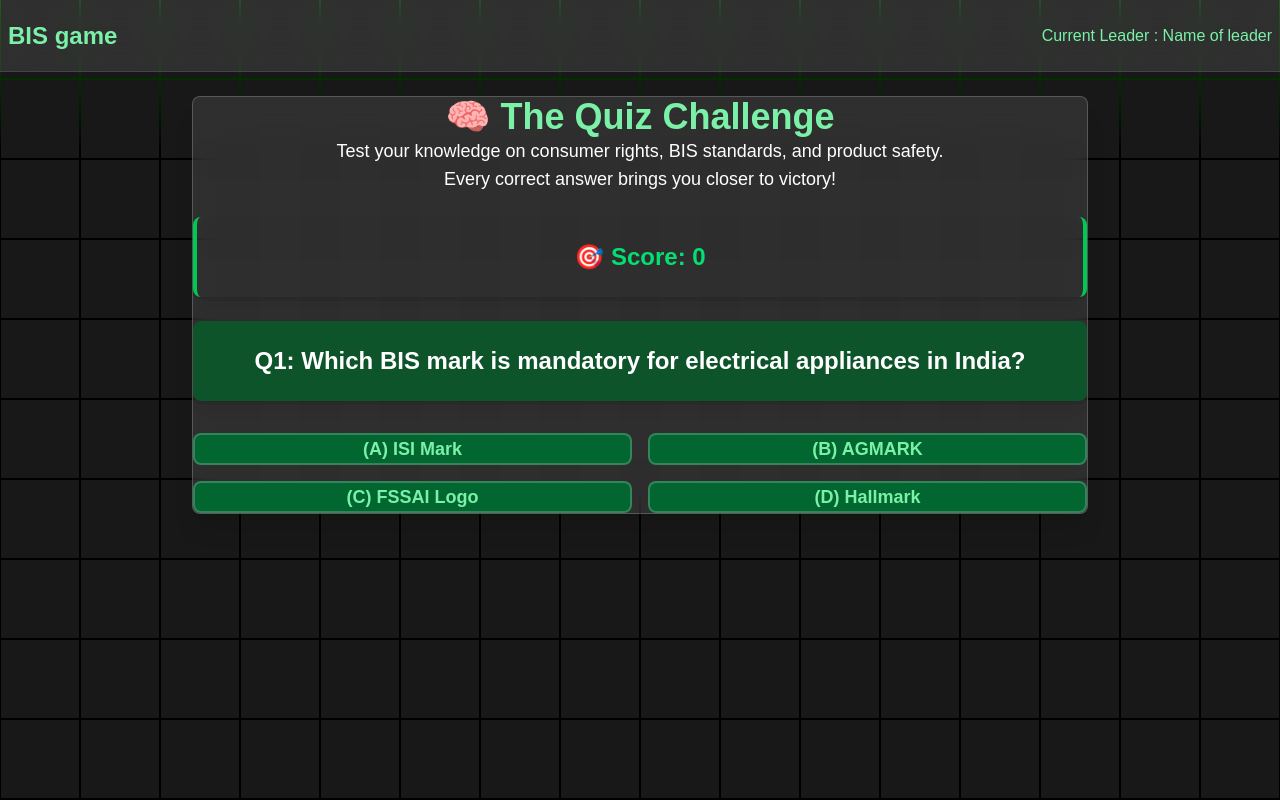
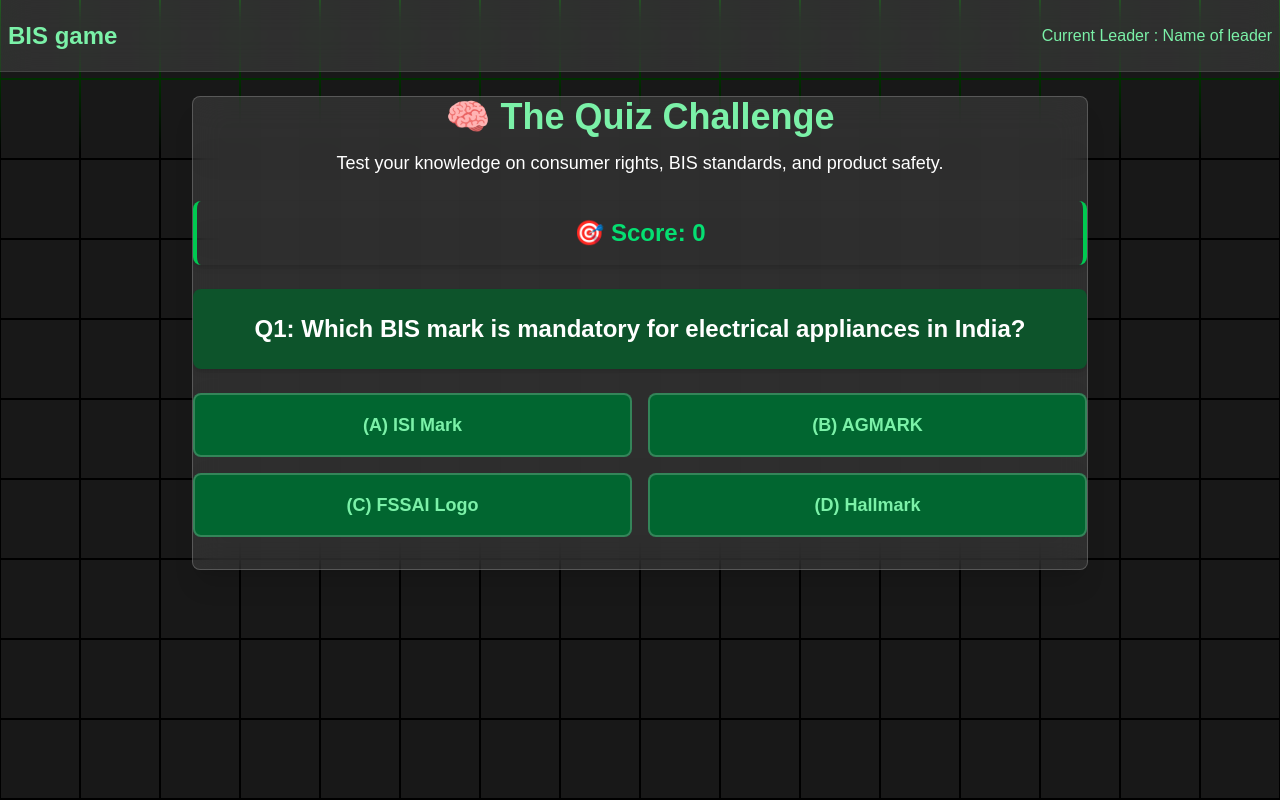
Before and after one commit to GoldGroove06/bis-web-game, a Next.js app: page /quiz/game in a window 1280 px wide. Built offline with nearby package versions, Linux system fonts and the light colour scheme; what @radix-ui/themes would draw is missing.

Commit message:
UI updated

```diff
--- a/src/app/leaderboard/page.js
+++ b/src/app/leaderboard/page.js
@@ -47,7 +47,9 @@
           />
         ))}
       </div>
+
     </div>
+
   );
 
 }
--- a/src/app/page.js
+++ b/src/app/page.js
@@ -29,32 +29,38 @@
   return (
     <main className="flex flex-col items-center justify-center text-center !p-6 bg-white/10 z-30 absolute space-y-4 rounded-xl">
       {/* Game Introduction */}
-      <div className=" shadow-lg p-8 rounded-2xl max-w-4xl text-green-400 mb-10">
-        <h1 className="text-4xl font-extrabold mb-4">🕵️‍♂️ Fake Detector Challenge!!</h1>
-        <div className="text-lg leading-relaxed  !p-2 text-green-300">
-          Are you ready to test your skills? <br/>
-          This game will challenge your eye for detail and knowledge about<div className="text-2xl"> REAL vs. FAKE products.</div>
-        </div>
-        <p className="mt-4 text-lg text-green-300">
-          {/* <p>🎯 Drag & Drop Challenge – Spot the authentic product!</p>
-          <p>🧠 Quiz Battle – Answer MCQs on consumer rights and safety!</p>   */}
-          🏆 Leaderboard Glory – Climb the ranks and prove your expertise!<br/>
-        </p>
-        <p className="mt-4 font-semibold text-green-300">Stay sharp, trust your instincts, and let us begin! 🚀</p>
-      </div>
+      <div className="shadow-lg p-8 rounded-2xl max-w-4xl text-green-400 mb-10">
+  <h1 className="text-4xl font-extrabold mb-4">🏛️ Bureau of Indian Standards</h1>
+  <div className="text-lg leading-relaxed !p-2 text-green-300">
+    The Bureau of Indian Standards (BIS) is the National Standards Body of India, ensuring
+    quality, safety, and reliability across products and services. Established under the Ministry of Consumer Affairs,
+    BIS sets benchmarks for consumer protection, industrial growth, and global trade standards**.
+  </div>
+
+  <p className="mt-4 font-semibold text-green-300">
+    Be an informed consumer—Trust the Standard, Choose BIS!
+  </p>
+</div>
+
 
       {/* Start Game Button & Name Input Modal */}
       <Dialog.Root open={isOpen} onOpenChange={setIsOpen}>
         <Dialog.Trigger>
-          <Button className="!text-green-200 !text-3xl !p-2 !mt-2">
+          <Button className="!text-green-200 !text-3xl !p-2 !mt-2 rounded-xl">
             Start Game
           </Button>
+
+
+
         </Dialog.Trigger>
+
+
 
         <Dialog.Content
           maxWidth="450px"
           className="!bg-black/80 backdrop-blur-lg border border-white/10 p-6 rounded-lg shadow-xl"
         >
+
           <Dialog.Title className="text-green-300 text-2xl font-bold mb-4">
             Enter Your Name to Start the Game
           </Dialog.Title>
@@ -78,9 +84,14 @@
               </Dialog.Close>
               <Button onClick={handleStart} color="green">Start</Button>
             </Flex>
+
           </div>
+
         </Dialog.Content>
       </Dialog.Root>
+
+
     </main>
+
   );
 }
--- a/src/app/quiz/game/page.js
+++ b/src/app/quiz/game/page.js
@@ -1,16 +1,16 @@
 "use client";
-import React, { useState, useEffect, useRef } from "react";
+import React, { useState, useEffect } from "react";
 import { useRouter } from "next/navigation";
 import { IconButton, Button } from "@radix-ui/themes";
-import { ArrowRightIcon, ArrowLeftIcon } from "@radix-ui/react-icons";
+import { ArrowRightIcon } from "@radix-ui/react-icons";
 
 function Game() {
   const router = useRouter();
-  const [color, setColor] = useState("");
-  const [selectedValue, setSelectedValue] = useState(null);
   const [track, setTrack] = useState(0);
   const [score, setScore] = useState(0);
+  const [selectedValue, setSelectedValue] = useState(null);
   const [nextBtn, setNextBtn] = useState(false);
+
   const gameData = [
     {
       question: "Q1: Which BIS mark is mandatory for electrical appliances in India?",
@@ -40,12 +40,12 @@
   };
 
   const handleClick = (index) => {
+    if (selectedValue !== null) return; // Prevent multiple selections
+
     setSelectedValue(index);
     if (index === gameData[track].correct) {
-      setColor("bg-green-500");
       setScore((prev) => prev + 5);
     } else {
-      setColor("bg-red-500");
       setScore((prev) => prev - 3);
     }
     setNextBtn(true);
@@ -69,34 +69,42 @@
   }, [score]);
 
   return (
-    <div className="absolute z-30 top-[6rem] w-full !px-6 flex justify-center">
+    <div className="absolute top-[6rem] w-full !px-6 flex justify-center z-30">
       <div className="bg-white/10 backdrop-blur-lg border border-white/20 text-green-300 p-8 rounded-lg shadow-xl max-w-4xl w-full">
 
         {/* Quiz Header */}
         <div className="text-center !mb-6">
-          <h2 className="text-green-300 text-4xl font-extrabold mb-3">🧠 The Quiz Challenge</h2>
+          <h2 className="text-green-300 text-4xl font-extrabold !mb-3">🧠 The Quiz Challenge</h2>
           <p className="text-white text-lg">Test your knowledge on consumer rights, BIS standards, and product safety.</p>
-          <p className="text-white text-lg mt-2">Every correct answer brings you closer to victory!</p>
         </div>
 
         {/* Score Display */}
-        <div className="!p-6 rounded-lg border-x-4 border-green-500 shadow-md text-center !mb-6">
+        <div className="!p-4 rounded-lg border-x-4 border-green-500 shadow-md text-center !mb-6">
           <h3 className="text-green-400 text-2xl font-semibold">🎯 Score: {score}</h3>
         </div>
 
         {/* Question */}
-        <div className="bg-green-900 text-white !p-6 rounded-lg !mb-8 shadow-md text-center text-2xl font-bold">
+        <div className="bg-green-900 text-white !p-6 rounded-lg !mb-6 shadow-md text-center text-2xl font-bold">
           {gameData[track].question}
         </div>
 
         {/* MCQ Grid Layout */}
-        <div className="grid grid-cols-2 !gap-4">
+        <div className="grid grid-cols-2 gap-4">
           {gameData[track].options.map((option, index) => (
             <button
               key={index}
               onClick={() => handleClick(index)}
-              className={`p-4 rounded-lg text-lg font-semibold border-2 border-white/20 transition
-                ${selectedValue === index ? color : "bg-green-800 hover:bg-green-600"}`}
+              className={`!p-4 rounded-lg text-lg font-semibold border-2 border-white/20 transition
+                ${
+                  selectedValue === null
+                    ? "bg-green-800 hover:bg-green-600"
+                    : index === gameData[track].correct
+                    ? "bg-green-500"
+                    : selectedValue === index
+                    ? "bg-red-500"
+                    : "bg-green-800"
+                }`}
+              disabled={selectedValue !== null} // Disable button after selecting an answer
             >
               {option}
             </button>
@@ -104,18 +112,12 @@
         </div>
 
         {/* Navigation Buttons */}
-        <div className="flex justify-between mt-8">
-          {track > 0 && (
-            <IconButton radius="full" onClick={() => setTrack(track - 1)} className="bg-green-600 hover:bg-green-700 text-white !p-3">
-              <ArrowLeftIcon size={24} />
-            </IconButton>
-          )}
-
+        <div className="flex justify-center !mt-8">
           {nextBtn &&
             (track === gameData.length - 1 ? (
               <Button
                 onClick={handleFinish}
-                className="bg-green-600 hover:bg-green-700 text-white px-6 py-2 rounded-lg font-semibold shadow-md transition"
+                className="bg-green-600 hover:bg-green-700 text-white !px-6 !py-2 rounded-lg font-semibold shadow-md transition"
               >
                 Finish Game
               </Button>
```
